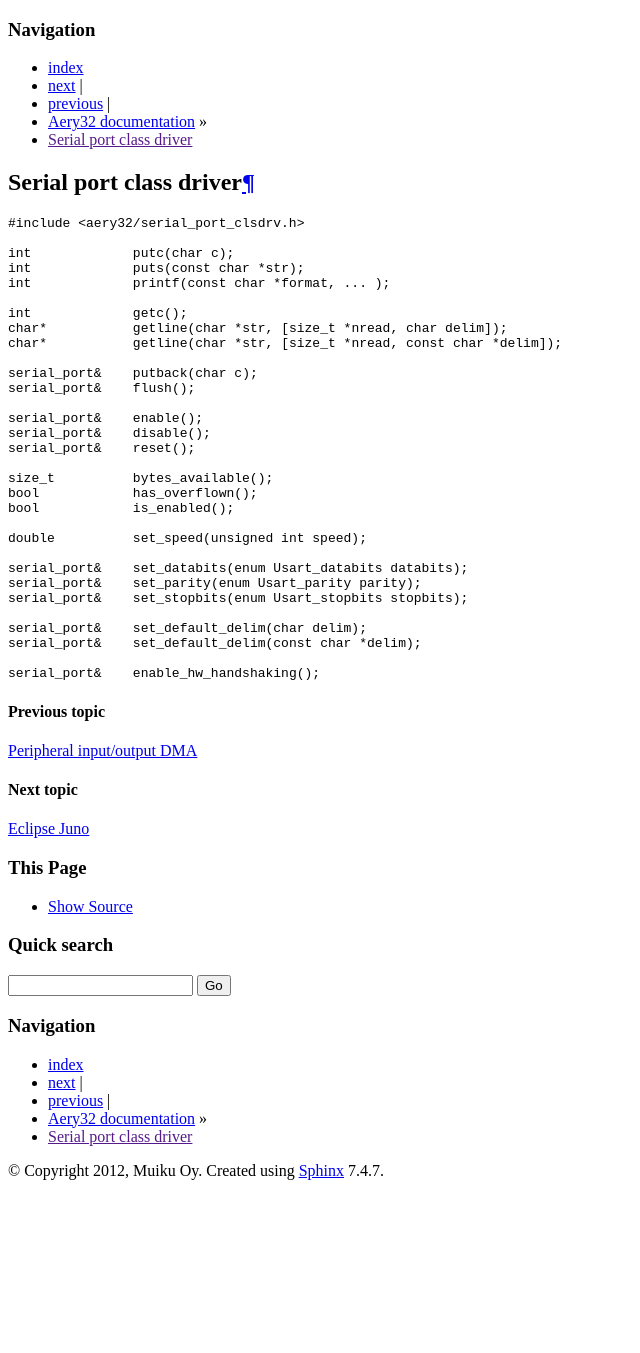
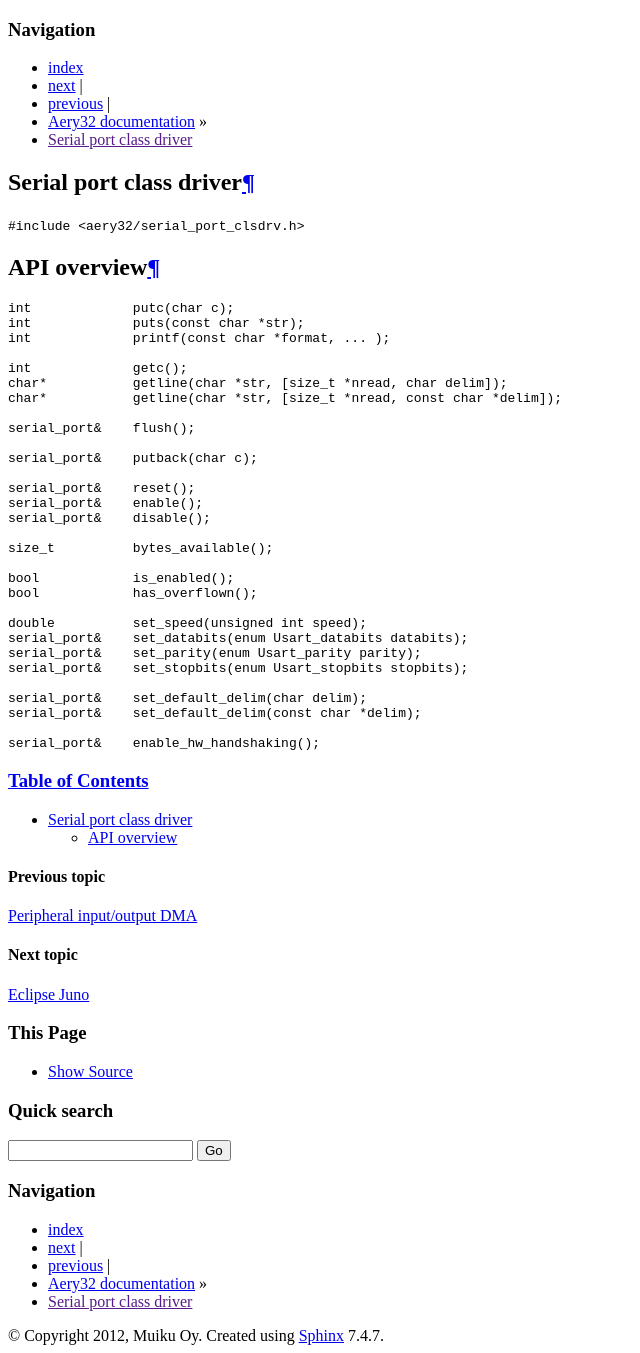
Before and after one commit to aery32/aery32-refguide, a Sphinx documentation site: the page built from source/clsdrv/serial_port.rst, in a window 1280 px wide. Shown: the whole page, without its empty margins (0-640 px from the left). Built offline with Sphinx 7.4.7, drawn with Linux system fonts in a browser that asks for light colours; before the commit the page ends 1188 px from its top, so only the background shows below that.

Commit message:
Test api overview

```diff
--- a/source/clsdrv/serial_port.rst
+++ b/source/clsdrv/serial_port.rst
@@ -1,9 +1,13 @@
 Serial port class driver
 ========================
 
+``#include <aery32/serial_port_clsdrv.h>``
+
+
+API overview
+------------
+
 .. code-block:: c++
-
-    #include <aery32/serial_port_clsdrv.h>
 
     int             putc(char c);
     int             puts(const char *str);
@@ -13,19 +17,20 @@ Serial port class driver
     char*           getline(char *str, [size_t *nread, char delim]);
     char*           getline(char *str, [size_t *nread, const char *delim]);
 
-    serial_port&    putback(char c);
     serial_port&    flush();
 
+    serial_port&    putback(char c);
+
+    serial_port&    reset();
     serial_port&    enable();
     serial_port&    disable();
-    serial_port&    reset();
 
     size_t          bytes_available();
+
+    bool            is_enabled();
     bool            has_overflown();
-    bool            is_enabled();
 
     double          set_speed(unsigned int speed);
-
     serial_port&    set_databits(enum Usart_databits databits);
     serial_port&    set_parity(enum Usart_parity parity);
     serial_port&    set_stopbits(enum Usart_stopbits stopbits);
--- a/source/index.rst
+++ b/source/index.rst
@@ -27,8 +27,6 @@ These drivers commonly use low level module functions to provide more
 convenient and feature richer API. You most likely want to use these, when
 ever possible, instead of using lower level module functions.
 
-List of drivers:
-
 .. toctree::
    :maxdepth: 1
 
```
